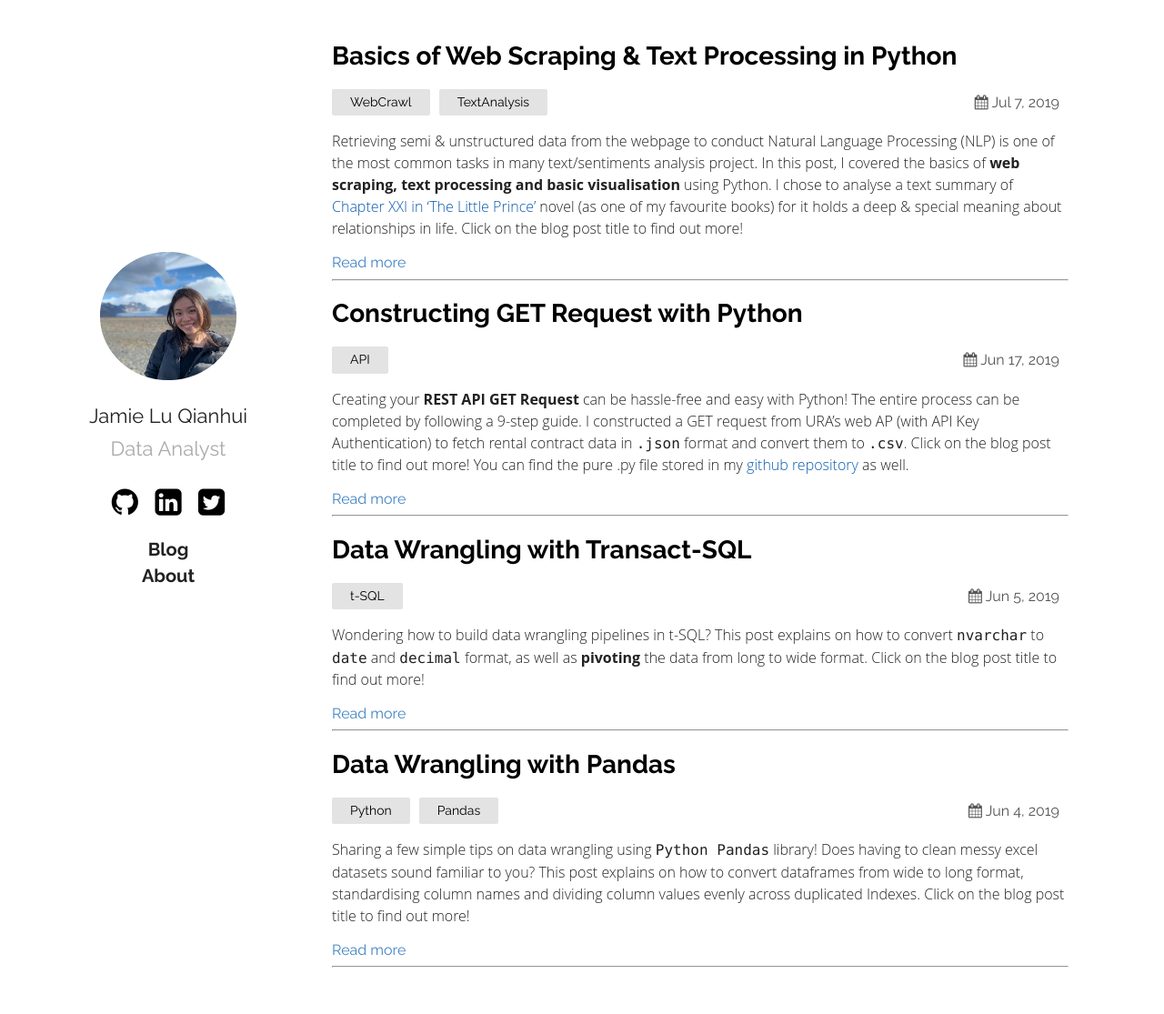
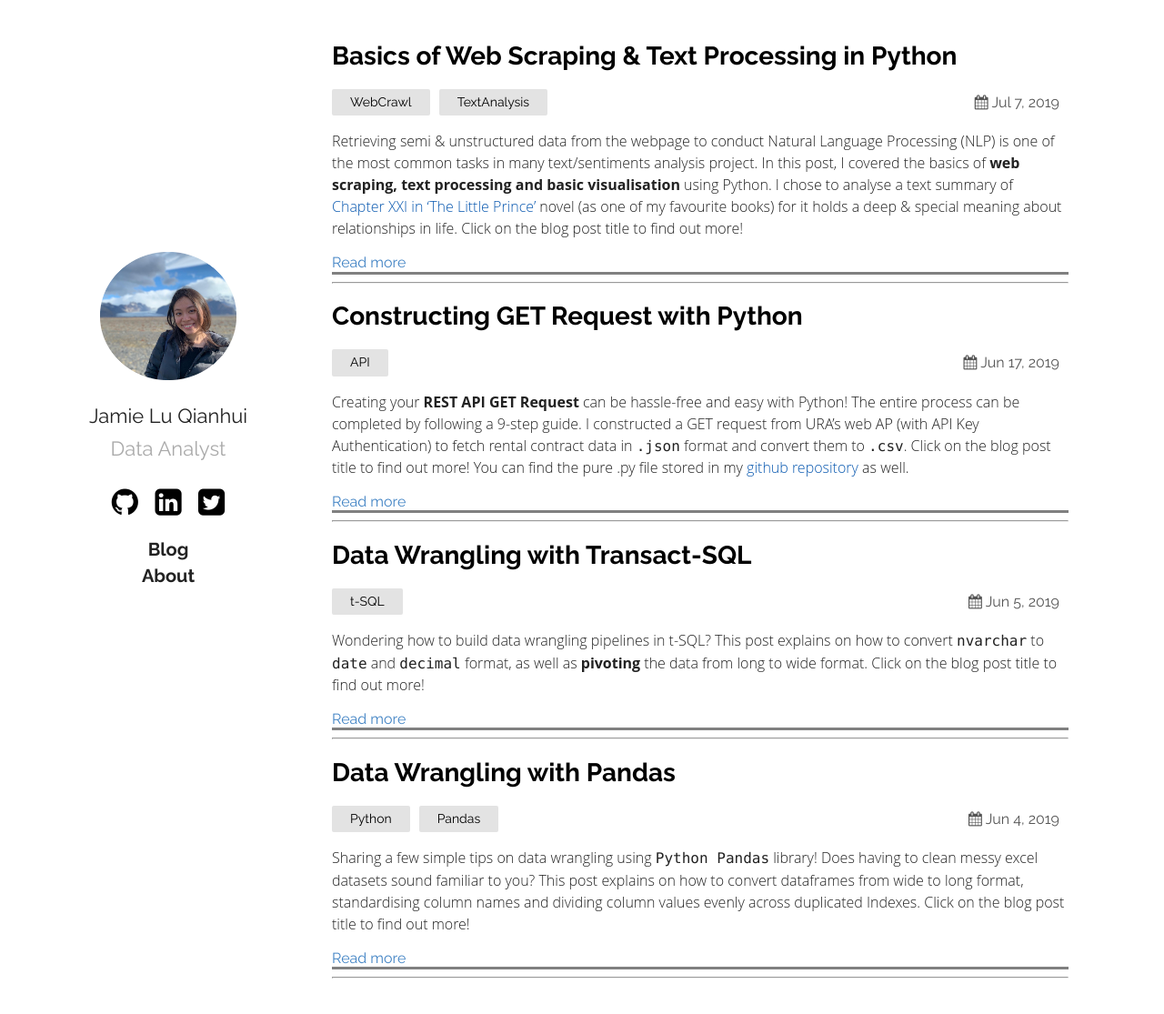
Before and after one commit to jamieqianhui/jamieqianhui.github.io, a Jekyll site: the page built from index.md, in a window 1280 px wide and 1121 px high. Shown: the top 1115 px of the window at 91% size. Built offline with Jekyll 4.4.1, drawn with Linux system fonts in a browser that asks for light colours.

Commit message:
Update home.html

```diff
--- a/_layouts/home.html
+++ b/_layouts/home.html
@@ -43,7 +43,7 @@ layout: default
 			{{ post.excerpt }}
 			{%- endif -%}
 		</div>
-		<div>
+		<div style="border-bottom-style: solid; border-color: grey">
 			<a class="readmore" href="{{ post.url | relative_url }}">
 			Read more
 			</a>
```
